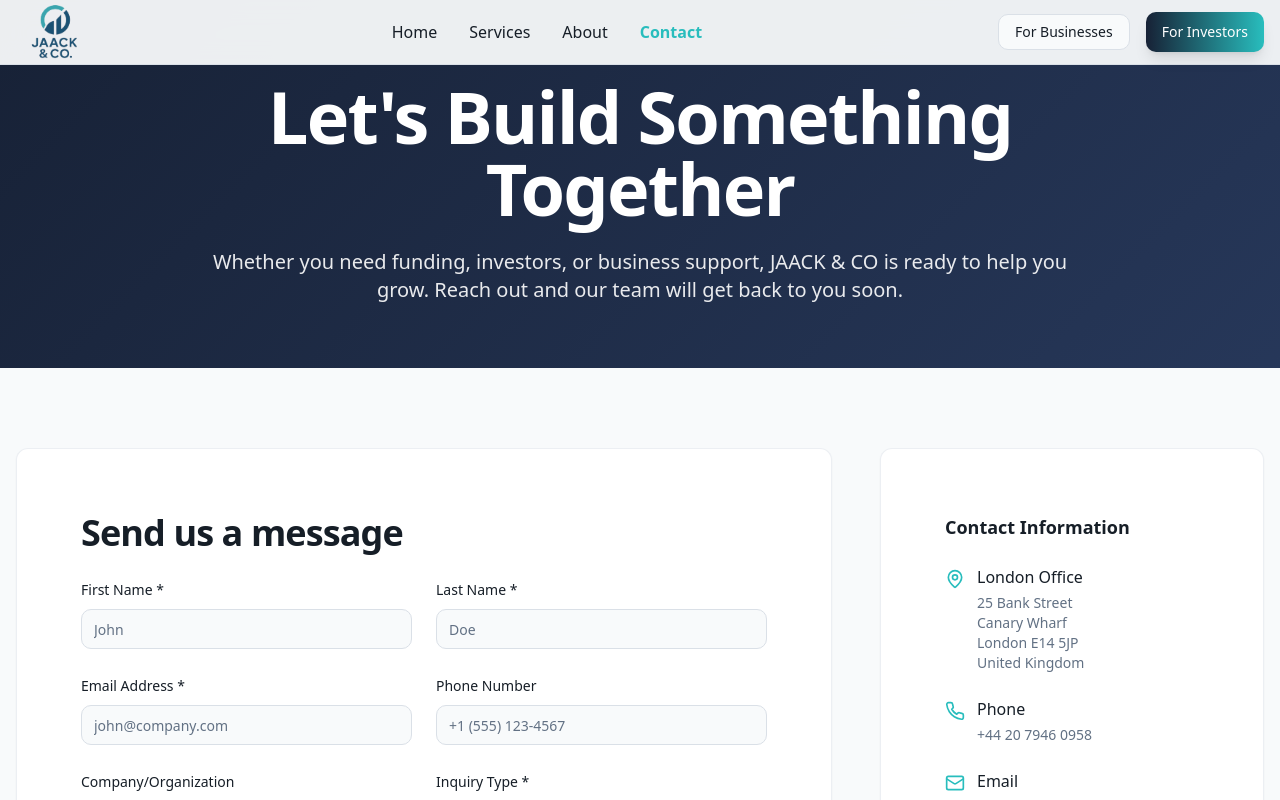
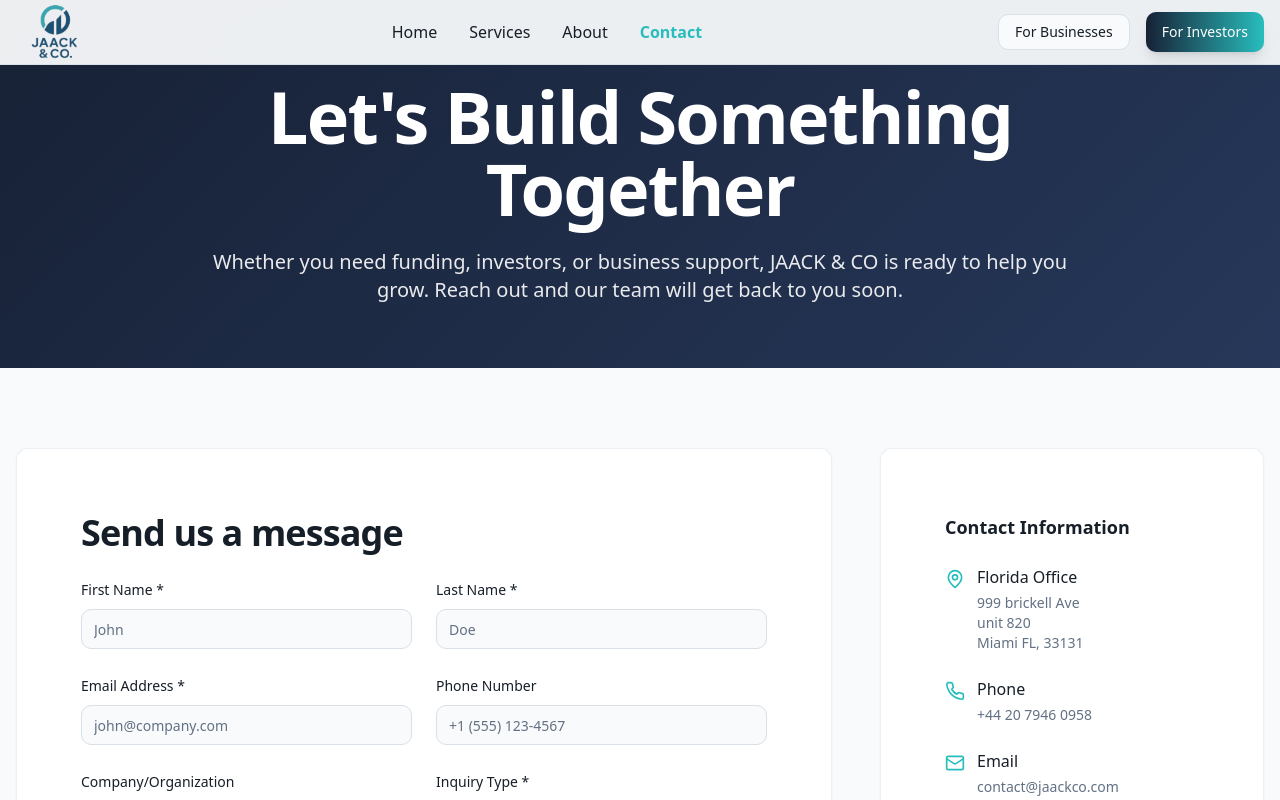
Before and after one commit to CJestrip-89/jaack-business-website, a React (Vite) app: page /contact in a window 1280 px wide. Shown: the top 800 px of the page. Built offline with nearby package versions, Linux system fonts and the light colour scheme; the HTML template or start-up script is replaced by a standard one.

Commit message:
Code edited in Lovable Code Editor
Edited UI in Lovable

```diff
--- a/src/pages/Contact.tsx
+++ b/src/pages/Contact.tsx
@@ -231,15 +231,15 @@ const Contact = () => {
                     <div className="flex items-start">
                       <MapPin className="w-5 h-5 text-secondary mr-3 mt-1" />
                       <div>
-                        <div className="font-medium mb-1">London Office</div>
+                        <div className="font-medium mb-1">Florida Office</div>
                         <div className="text-sm text-muted-foreground">
-                          25 Bank Street
+                          999 brickell Ave
                           <br />
-                          Canary Wharf
+                          unit 820
                           <br />
-                          London E14 5JP
+                          Miami FL, 33131
                           <br />
-                          United Kingdom
+                          {/* United Kingdom */}
                         </div>
                       </div>
                     </div>
```
